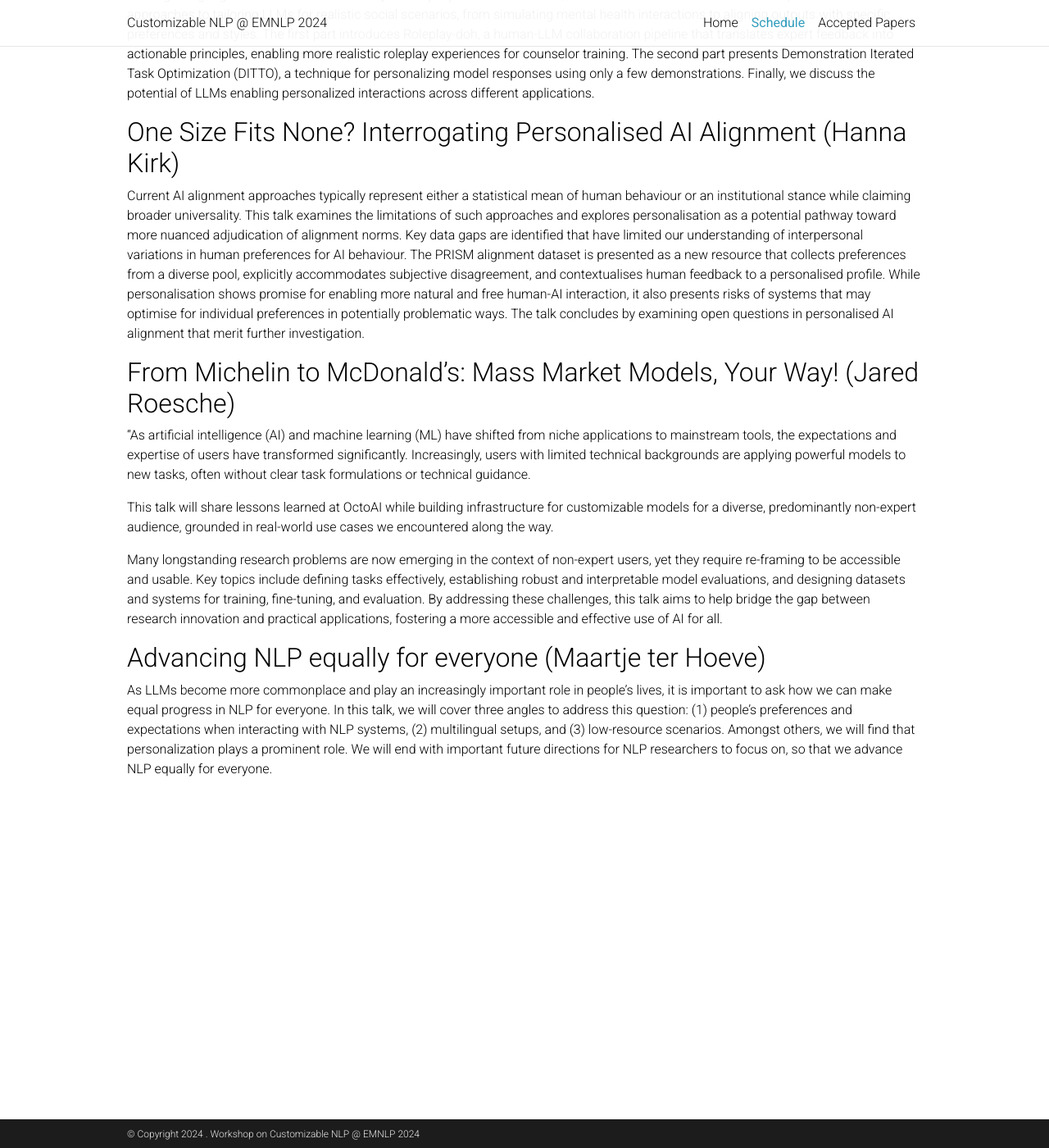
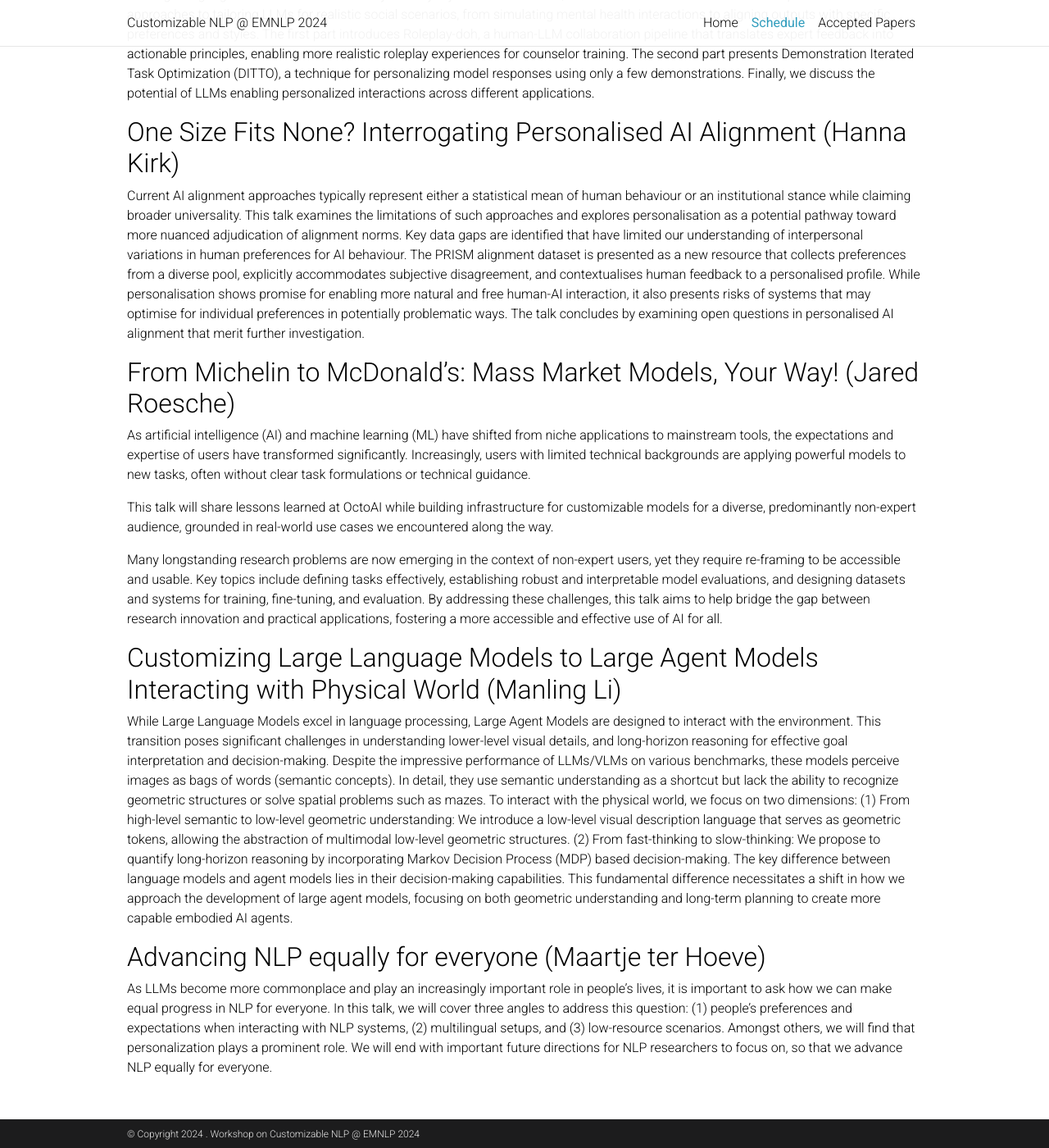
Before and after one commit to customnlp4u-24/customnlp4u-24.github.io, a Jekyll site: the page built from _pages/schedule.md, in a window 1280 px wide and 1400 px high, scrolled down 982 px. Shown: the whole window at 82% size. Built offline with Jekyll 4.4.1, drawn with Linux system fonts in a browser that asks for light colours; comment, search, counter and statistics services are not loaded; a style sheet for code colours, icons or effects is not loaded.

Commit message:
updated manling's talk info

```diff
--- a/_pages/schedule.md
+++ b/_pages/schedule.md
@@ -65,11 +65,14 @@ For large language models to work effectively in everyday social interactions, c
 Current AI alignment approaches typically represent either a statistical mean of human behaviour or an institutional stance while claiming broader universality. This talk examines the limitations of such approaches and explores personalisation as a potential pathway toward more nuanced adjudication of alignment norms. Key data gaps are identified that have limited our understanding of interpersonal variations in human preferences for AI behaviour. The PRISM alignment dataset is presented as a new resource that collects preferences from a diverse pool, explicitly accommodates subjective disagreement, and contextualises human feedback to a personalised profile. While personalisation shows promise for enabling more natural and free human-AI interaction, it also presents risks of systems that may optimise for individual preferences in potentially problematic ways. The talk concludes by examining open questions in personalised AI alignment that merit further investigation.
 
 ## From Michelin to McDonald's: Mass Market Models, Your Way! (Jared Roesche)
-"As artificial intelligence (AI) and machine learning (ML) have shifted from niche applications to mainstream tools, the expectations and expertise of users have transformed significantly. Increasingly, users with limited technical backgrounds are applying powerful models to new tasks, often without clear task formulations or technical guidance.
+As artificial intelligence (AI) and machine learning (ML) have shifted from niche applications to mainstream tools, the expectations and expertise of users have transformed significantly. Increasingly, users with limited technical backgrounds are applying powerful models to new tasks, often without clear task formulations or technical guidance.
 
 This talk will share lessons learned at OctoAI while building  infrastructure for customizable models for a diverse, predominantly non-expert audience, grounded in real-world use cases we encountered along the way.
 
 Many longstanding research problems are now emerging in the context of non-expert users, yet they require re-framing to be accessible and usable. Key topics include defining tasks effectively, establishing robust and interpretable model evaluations, and designing datasets and systems for training, fine-tuning, and evaluation. By addressing these challenges, this talk aims to help bridge the gap between research innovation and practical applications, fostering a more accessible and effective use of AI for all.
+
+## Customizing Large Language Models to Large Agent Models Interacting with Physical World (Manling Li)
+While Large Language Models excel in language processing, Large Agent Models are designed to interact with the environment. This transition poses significant challenges in understanding lower-level visual details, and long-horizon reasoning for effective goal interpretation and decision-making. Despite the impressive performance of LLMs/VLMs on various benchmarks, these models perceive images as bags of words (semantic concepts). In detail, they use semantic understanding as a shortcut but lack the ability to recognize geometric structures or solve spatial problems such as mazes. To interact with the physical world, we focus on two dimensions: (1) From high-level semantic to low-level geometric understanding: We introduce a low-level visual description language that serves as geometric tokens, allowing the abstraction of multimodal low-level geometric structures. (2) From fast-thinking to slow-thinking: We propose to quantify long-horizon reasoning by incorporating Markov Decision Process (MDP) based decision-making. The key difference between language models and agent models lies in their decision-making capabilities. This fundamental difference necessitates a shift in how we approach the development of large agent models, focusing on both geometric understanding and long-term planning to create more capable embodied AI agents.
 
 ## Advancing NLP equally for everyone (Maartje ter Hoeve)
 As LLMs become more commonplace and play an increasingly important role in people’s lives, it is important to ask how we can make equal progress in NLP for everyone. In this talk, we will cover three angles to address this question: (1) people’s preferences and expectations when interacting with NLP systems, (2) multilingual setups, and (3) low-resource scenarios. Amongst others, we will find that personalization plays a prominent role. We will end with important future directions for NLP researchers to focus on, so that we advance NLP equally for everyone.
```
